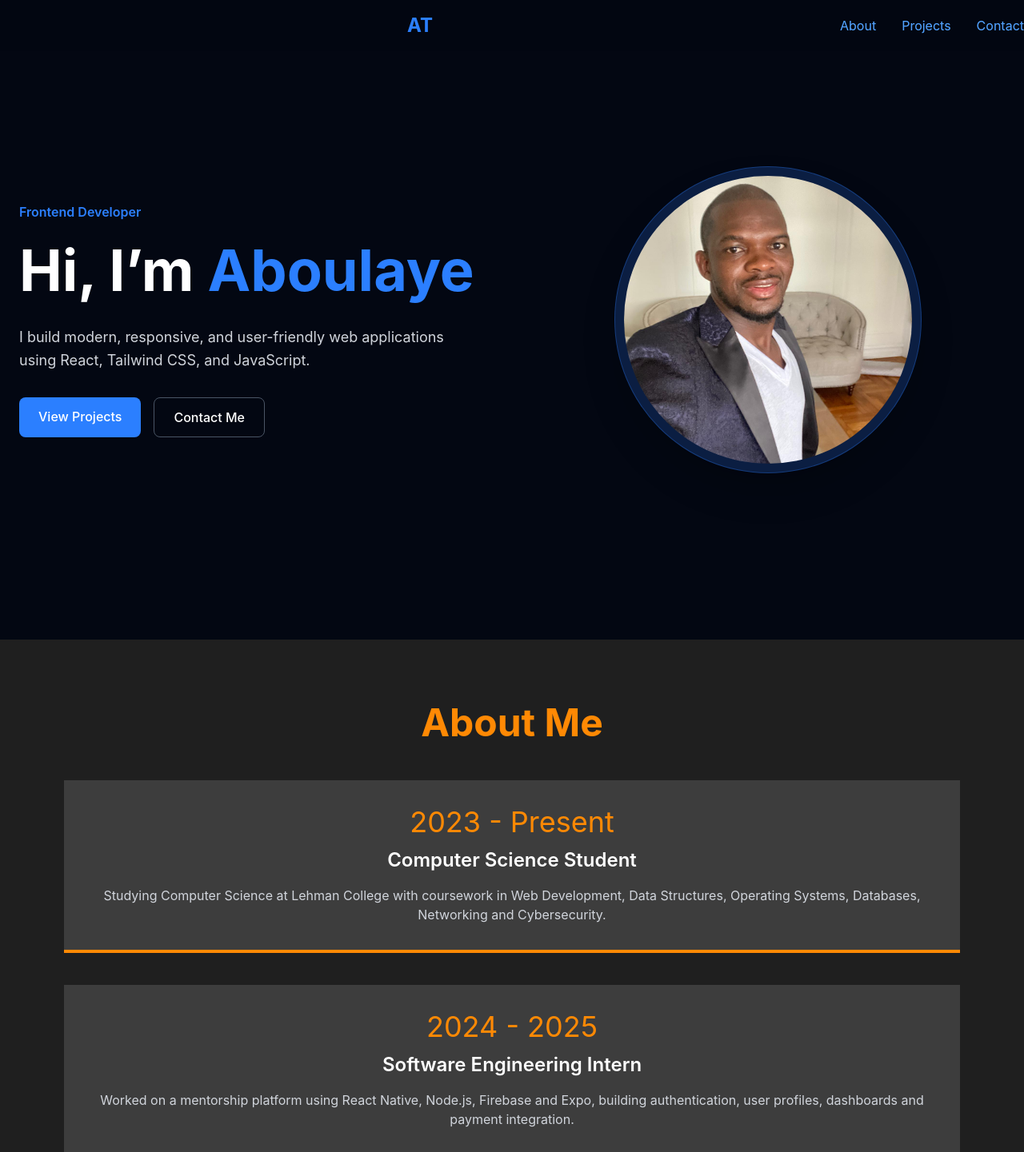
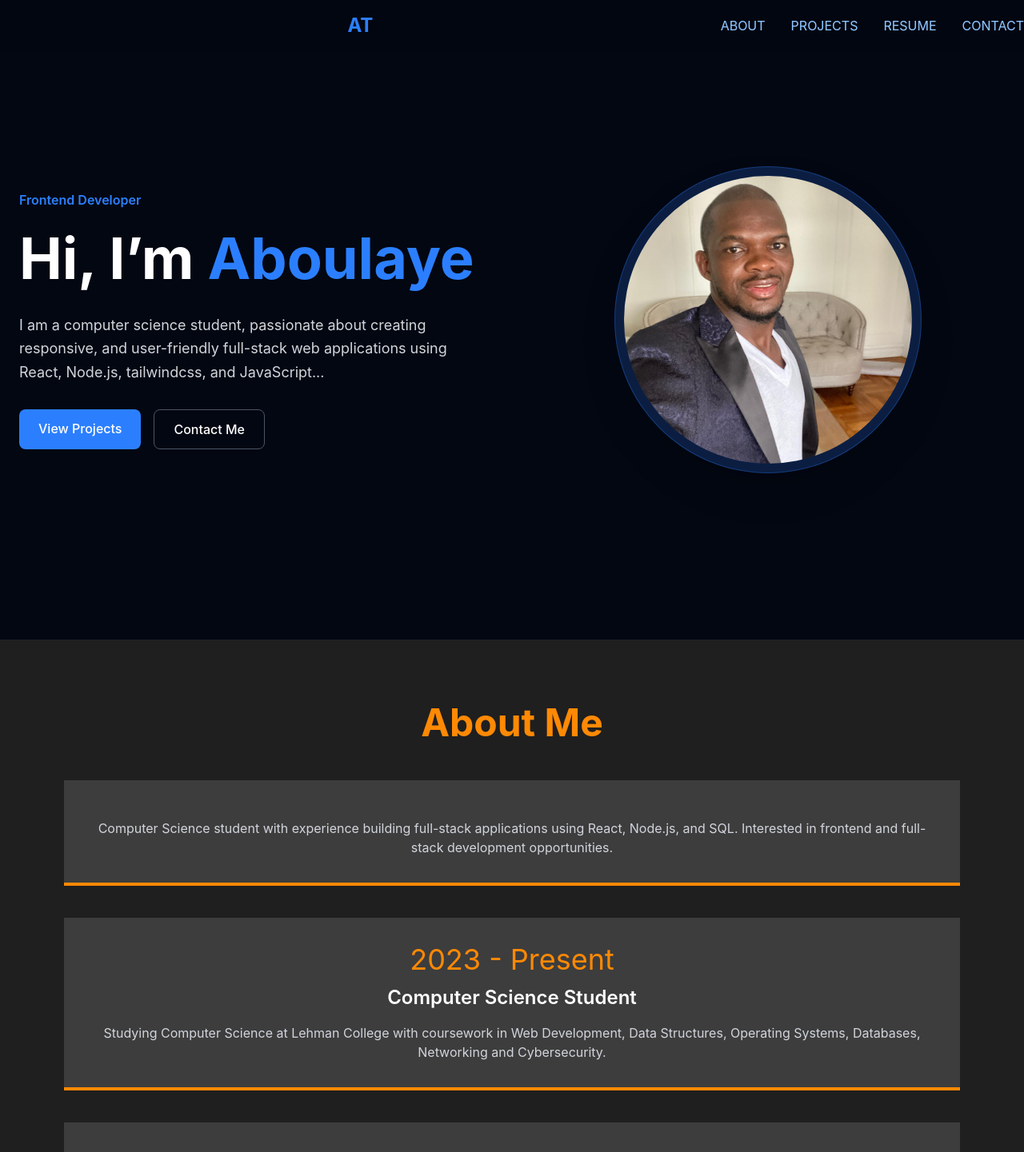
Before and after one commit to abdel1413/portfolioApp, a React (Vite) app: page / in a window 1280 px wide. Shown: the top 1441 px of the page at 80% size. Built offline with nearby package versions, Linux system fonts and the light colour scheme.

Commit message:
added resume file for review

```diff
--- a/src/components/About.jsx
+++ b/src/components/About.jsx
@@ -14,6 +14,13 @@ export const About =()=>{
 
     <div className="space-y-10">
 
+      <div className="bg-[#3d3d3d] border-b-4 border-orange-400 p-8 text-center">
+
+        <p className="mt-4 text-gray-300">
+         Computer Science student with experience building full-stack applications using React, Node.js, and SQL.
+          Interested in frontend and full-stack development opportunities.
+        </p>
+      </div>
       <div className="bg-[#3d3d3d] border-b-4 border-orange-400 p-8 text-center">
         <h3 className="text-4xl text-orange-400 mb-3">
           2023 - Present
--- a/src/components/Hero.jsx
+++ b/src/components/Hero.jsx
@@ -42,21 +42,22 @@ export const Hero = () => {
             max-w-xl
             mb-8
           ">
-            I build modern, responsive, and user-friendly
-            web applications using React, Tailwind CSS,
-            and JavaScript.
+            I am a computer science student, passionate about creating responsive, and user-friendly
+            full-stack web applications using React, Node.js, tailwindcss,
+            and JavaScript...
           </p>
 
           {/* BUTTONS */}
           <div className="flex gap-4 flex-wrap">
              <a href="#projects" className="
               bg-blue-500
-              hover:bg-blue-600
+              text-white
+              hover:bg-blue-600 text-orange-400  transition duration-500
               px-6
               py-3
               rounded-lg
               font-medium
-              transition
+
             ">
               View Projects
             </a>
@@ -65,12 +66,12 @@ export const Hero = () => {
               border
               border-gray-600
               hover:border-blue-500
-              hover:text-blue-400
+              hover:text-orange-400  transition duration-500
               px-6
               py-3
               rounded-lg
               font-medium
-              transition
+
             ">
               Contact Me
             </a>
--- a/src/components/Navbar.jsx
+++ b/src/components/Navbar.jsx
@@ -5,12 +5,13 @@ export const Navbar=()=>{
     return (
     <nav className=" fixed top-0 left-0 bg-gray-950/80 text-white z-50 w-full  flex  " id='navbar'>
          <div className="max-w-7xl mx-auto px-6 py-4 flex items-center justify-between">
-            <a href= "#hero" className="text-2xl font-bold text-blue-500">AT</a>
+            <a href= "#hero" className="text-2xl font-bold text-blue-500 hover:text-orange-400 transition duration-500">AT</a>
          </div>
          <div className="hidden md:flex items-center gap-8 py-4">
-            <a href="#about" className="hover: text-blue-400 transition">About</a>
-            <a href="#projects" className="hover: text-blue-400 transition">Projects</a>
-            <a href="#contact" className="hover: text-blue-400 transition">Contact</a>
+            <a href="#about" className=" text-blue-300 hover:text-orange-400 transition duration-500">ABOUT</a>
+            <a href="#projects" className="text-blue-300 hover:text-orange-400 transition duration-500">PROJECTS</a>
+            <a href="/AboulayeTchakoura_Resume.pdf" target="_blank" rel="noopener noreferrer" className="text-blue-300 hover:text-orange-400 transition duration-500">RESUME</a>
+            <a href="#contact" className="text-blue-300 hover:text-orange-400 transition duration-500">CONTACT</a>
          </div>
 
     </nav>)
```
Also changed, not shown: 1 other file (tests, documents, lock files or other folders).
